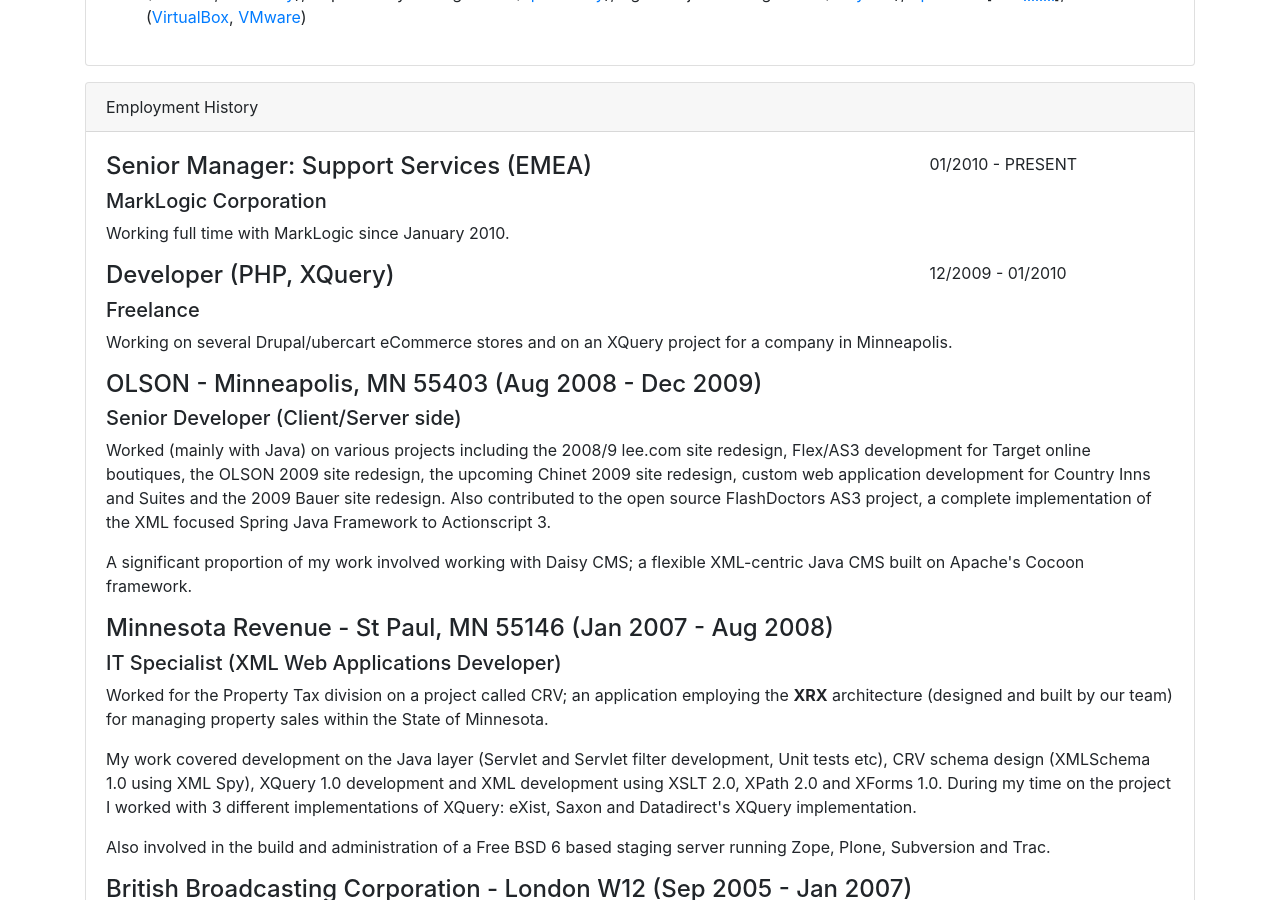
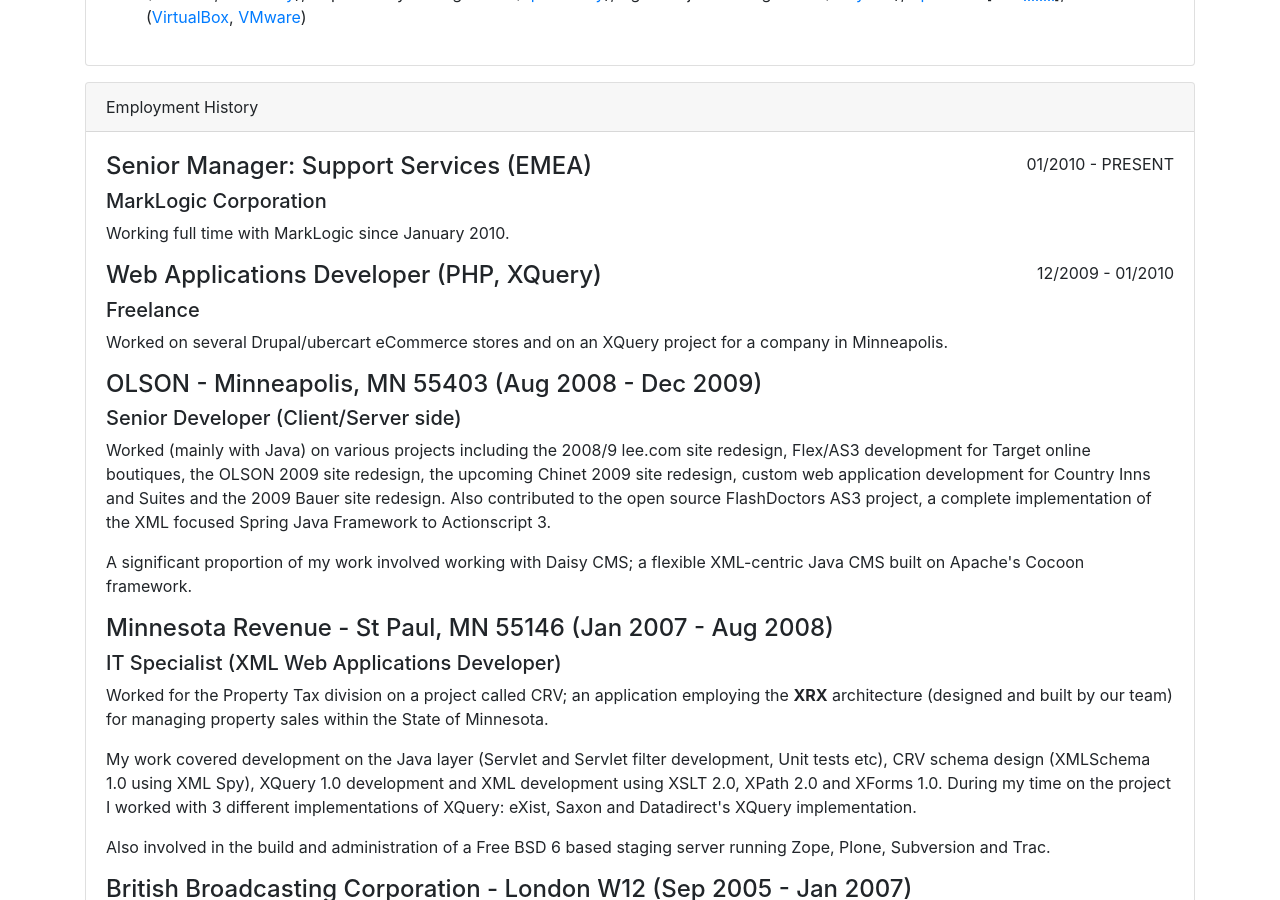
Before and after one commit to ableasdale/ableasdale.github.io, a Jekyll site: the page built from cv/index.html, in a window 1280 px wide and 900 px high, scrolled down 724 px. Built offline with Jekyll 4.4.1, drawn with Linux system fonts in a browser that asks for light colours.

Commit message:
text alignment

```diff
--- a/cv/index.html
+++ b/cv/index.html
@@ -37,7 +37,7 @@
                 <h4>Senior Manager: Support Services (EMEA)</h4>
                 <h5 class="organization">MarkLogic Corporation</h5>
             </div>
-            <div class="col-md-3">
+            <div class="col-md-3 text-right">
                 <time class="period muted">01/2010 - PRESENT</time>
             </div>
         </div>
@@ -45,14 +45,14 @@
 
         <div class="row">
             <div class="col-md-9">
-                <h4>Developer (PHP, XQuery)</h4>
+                <h4>Web Applications Developer (PHP, XQuery)</h4>
                 <h5 class="organization">Freelance</h5>
             </div>
-            <div class="col-md-3">
+            <div class="col-md-3 text-right">
                 <time class="period muted">12/2009 - 01/2010</time>
             </div>
         </div>
-        <p class="end-para">Working on several Drupal/ubercart eCommerce stores and on an XQuery project for a company in Minneapolis.</p>
+        <p class="end-para">Worked on several Drupal/ubercart eCommerce stores and on an XQuery project for a company in Minneapolis.</p>
 
         <h4>OLSON - Minneapolis, MN 55403 (Aug 2008 - Dec 2009)</h4>
         <h5>Senior Developer (Client/Server side)</h5>
```
